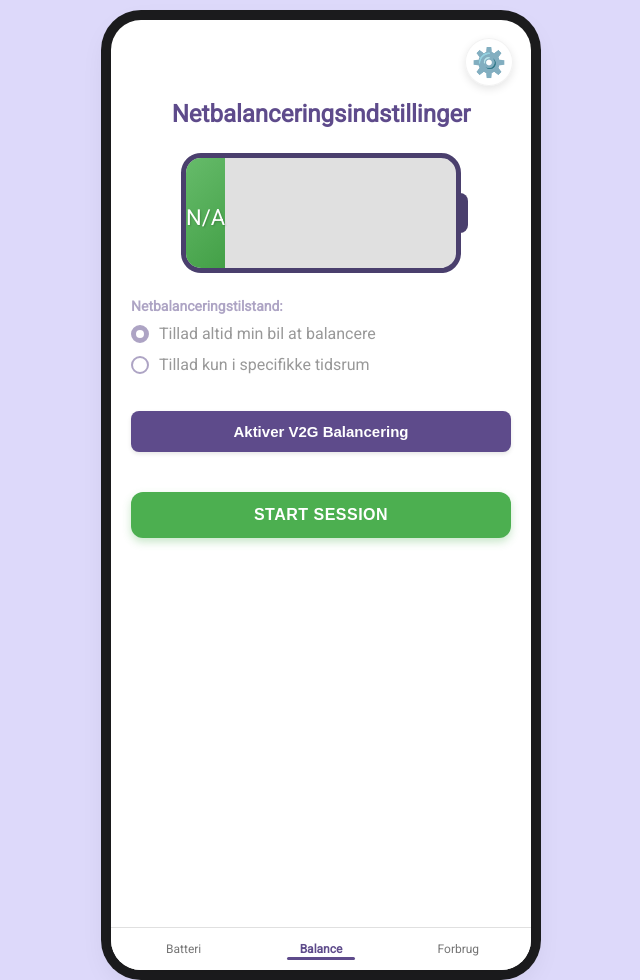
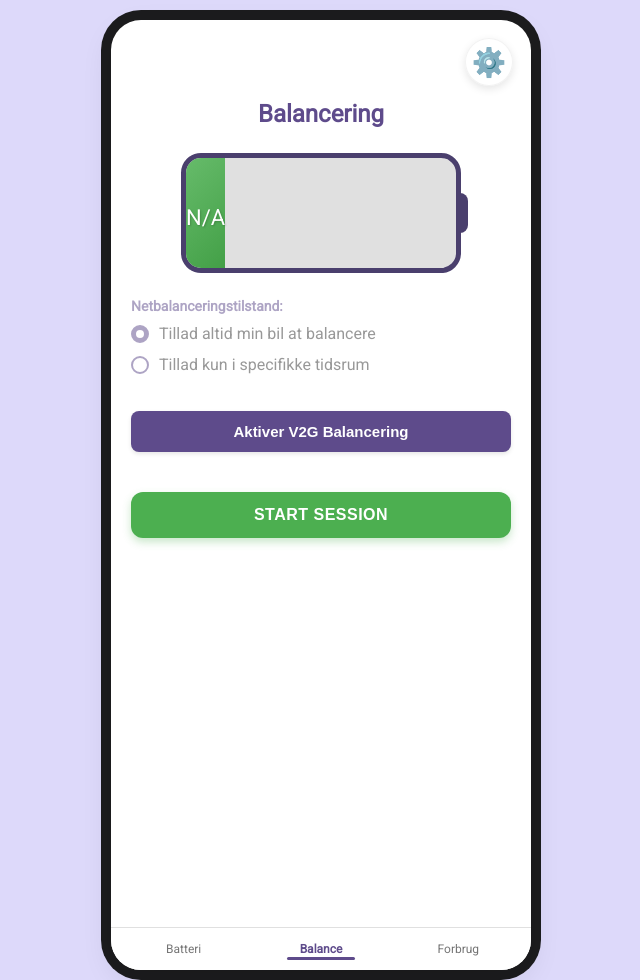
Before and after one commit to dodobirdman/AOD, a website: page client/balance.html in a window 1280 px wide. Shown: the whole page, without its empty margins (319-959 px from the left). Drawn offline with Linux system fonts and the light colour scheme.

Commit message:
fiks til balance

```diff
--- a/client/balance.html
+++ b/client/balance.html
@@ -14,7 +14,7 @@
 
 
     <div class="container">
-      <h1>Netbalanceringsindstillinger</h1>
+      <h1>Balancering</h1>
 
       <div class="battery-icon-section">
         <div class="battery-outline">
```
